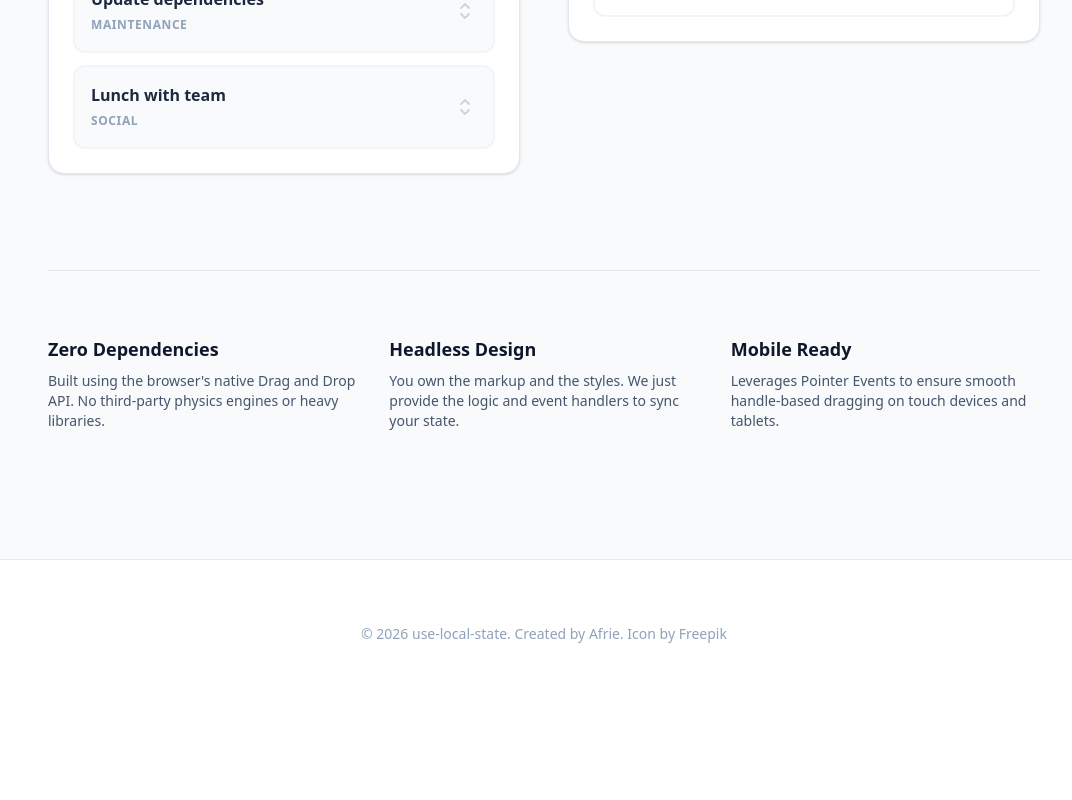
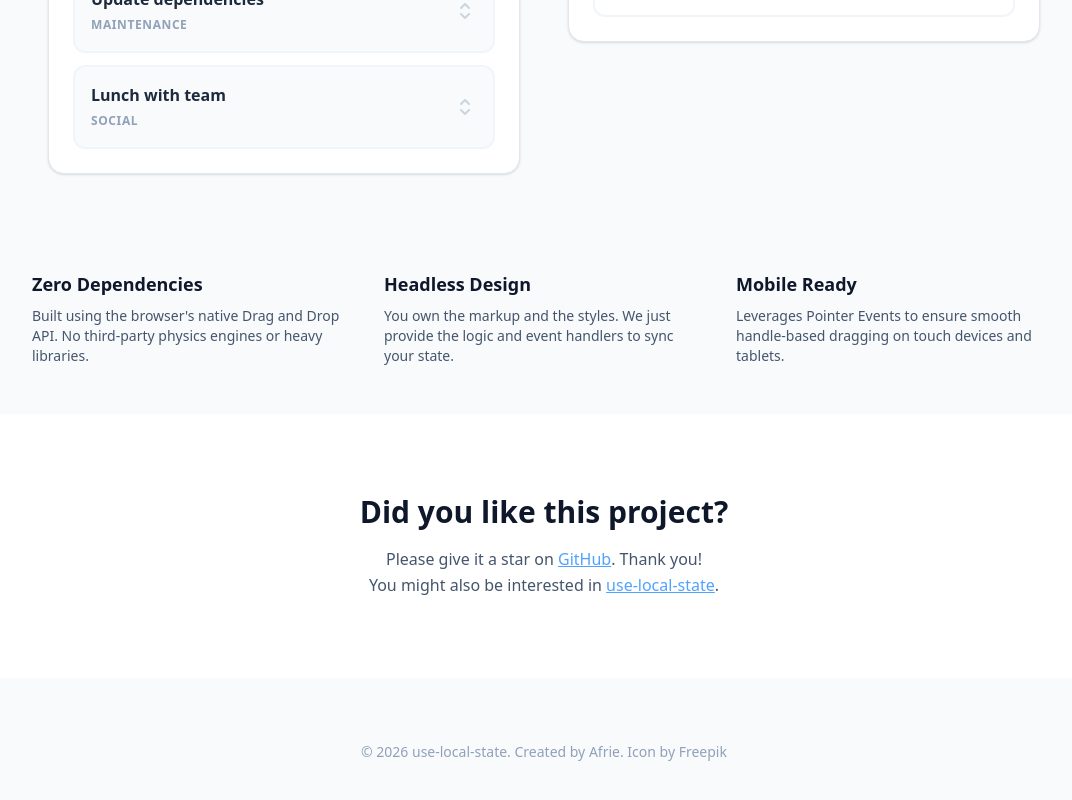
Before and after one commit to afrieirham/use-sortable-list, a React (Vite) app: page / in a window 1280 px wide. Shown: the part 1058-1858 px from the top of the page, without its empty margins (96-1168 px from the left). Before the commit the page ends 1766 px from the top, so only its background shows below. Built offline with nearby package versions, Linux system fonts and the light colour scheme.

Commit message:
add promote

```diff
--- a/src/app.tsx
+++ b/src/app.tsx
@@ -85,9 +85,10 @@ const LibraryDemoPage = () => {
           <StandardUsage />
           <HandleOnlyUsage />
         </div>
-
-        {/* --- FEATURES GRID --- */}
-        <section className="mt-24 grid grid-cols-1 md:grid-cols-3 gap-8 border-t border-slate-200 pt-16">
+      </main>
+      {/* --- FEATURES GRID --- */}
+      <div className="py-12 px-4">
+        <section className="grid grid-cols-1 md:grid-cols-3 gap-8 max-w-5xl mx-auto">
           <div className="space-y-2">
             <h3 className="font-bold text-lg">Zero Dependencies</h3>
             <p className="text-slate-600 text-sm">
@@ -110,9 +111,40 @@ const LibraryDemoPage = () => {
             </p>
           </div>
         </section>
-      </main>
+      </div>
 
-      <footer className="py-16 text-center text-slate-400 text-sm border-t border-slate-200 mt-20 bg-white">
+      {/* --- DID YOU LIKE THIS? SECTION --- */}
+      <div className="bg-white">
+        <section className="py-20 px-6 text-center">
+          <div className="max-w-2xl mx-auto">
+            <h2 className="text-3xl font-bold text-slate-900 mb-4">
+              Did you like this project?
+            </h2>
+            <p className="text-slate-600 leading-relaxed">
+              Please give it a star on{" "}
+              <a
+                href="https://github.com/afrieirham/use-sortable-list"
+                className="text-blue-400 underline"
+              >
+                GitHub
+              </a>
+              . Thank you!
+            </p>
+            <p className="text-slate-600 leading-relaxed">
+              You might also be interested in{" "}
+              <a
+                href="https://use-local-state.pages.dev"
+                className="text-blue-400 underline"
+              >
+                use-local-state
+              </a>
+              .
+            </p>
+          </div>
+        </section>
+      </div>
+
+      <footer className="py-16 text-center text-slate-400 text-sm">
         &copy; {new Date().getFullYear()} use-local-state. Created by{" "}
         <a href="https://afrieirham.com" className="hover:underline">
           Afrie
```
